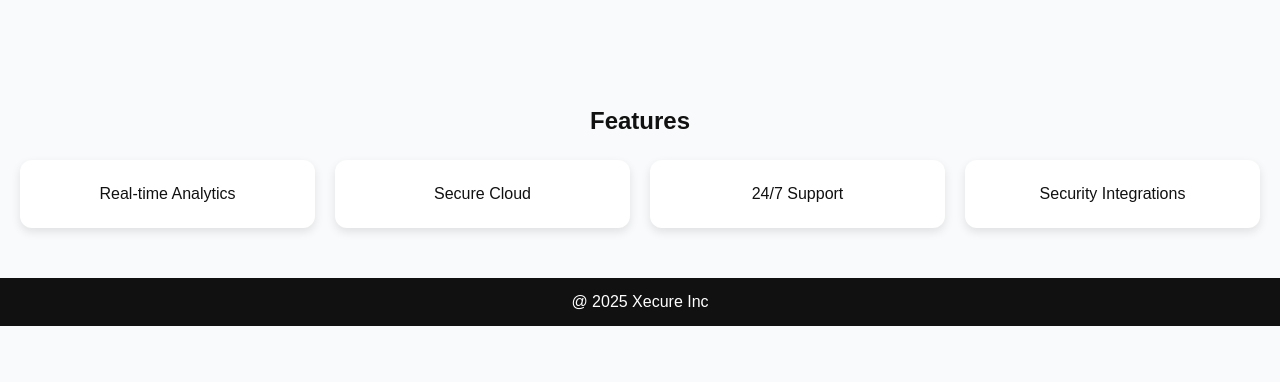
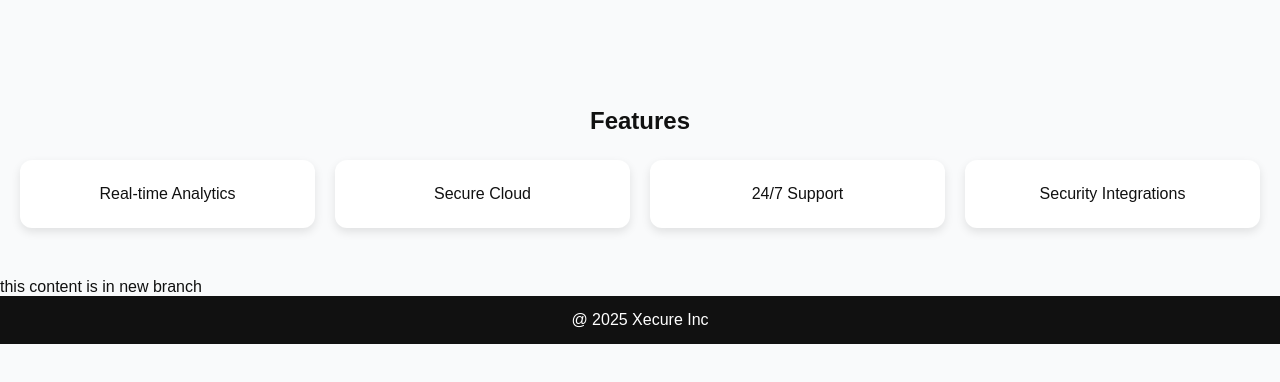
Before and after one commit to Sabareesh-SS/HTML-CSS-Modern_Saas, a plain HTML site: page index.html in a window 1280 px wide. Shown: the part 390-772 px from the top of the page. Drawn offline with Linux system fonts and the light colour scheme.

Commit message:
new branch commit

```diff
--- a/index.html
+++ b/index.html
@@ -37,6 +37,8 @@
   </div>
 </section>
 
+<div><p>this content is in new branch</p></div>
+
 <footer>
   <p>@ 2025 Xecure Inc</p>
 </footer>
```
